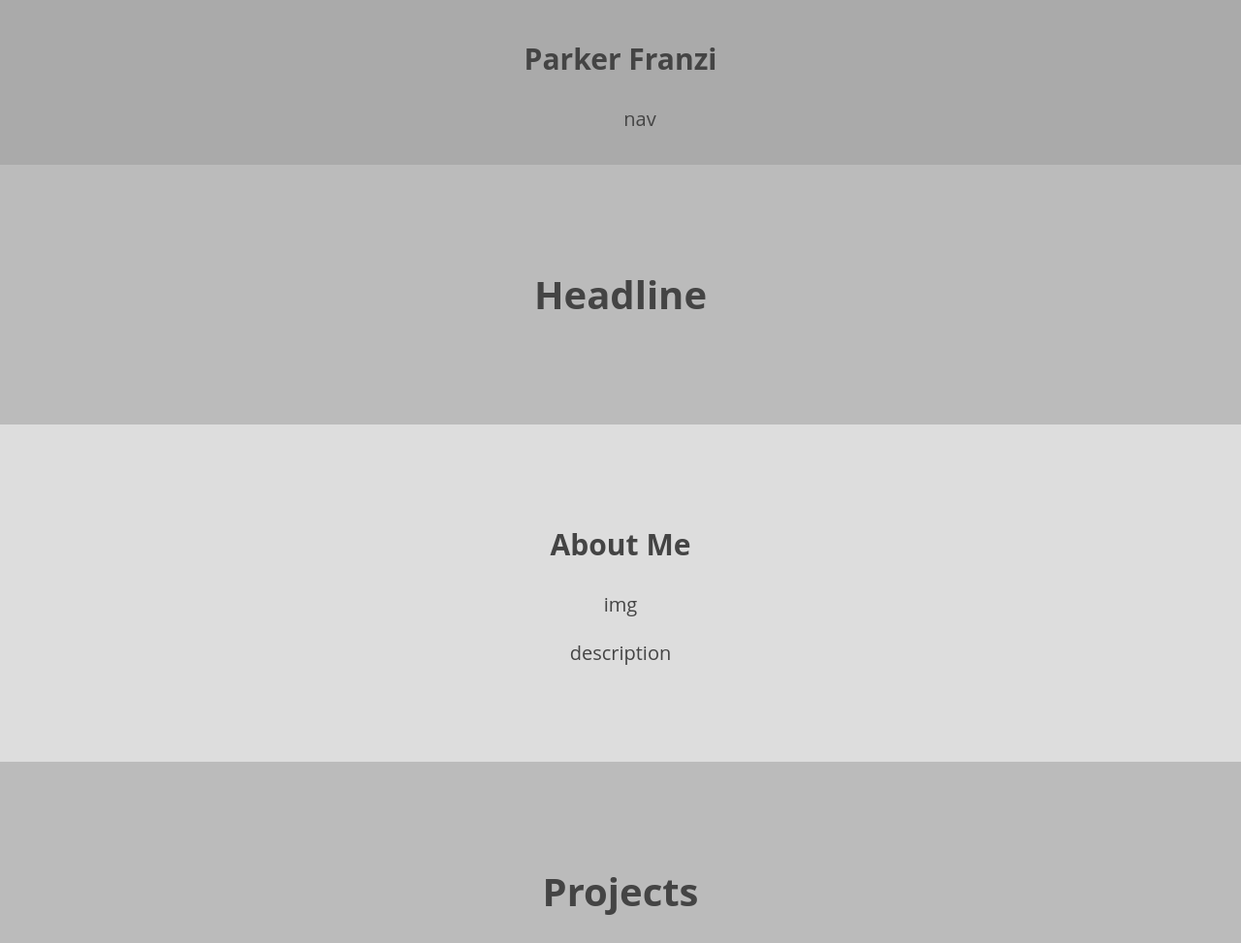
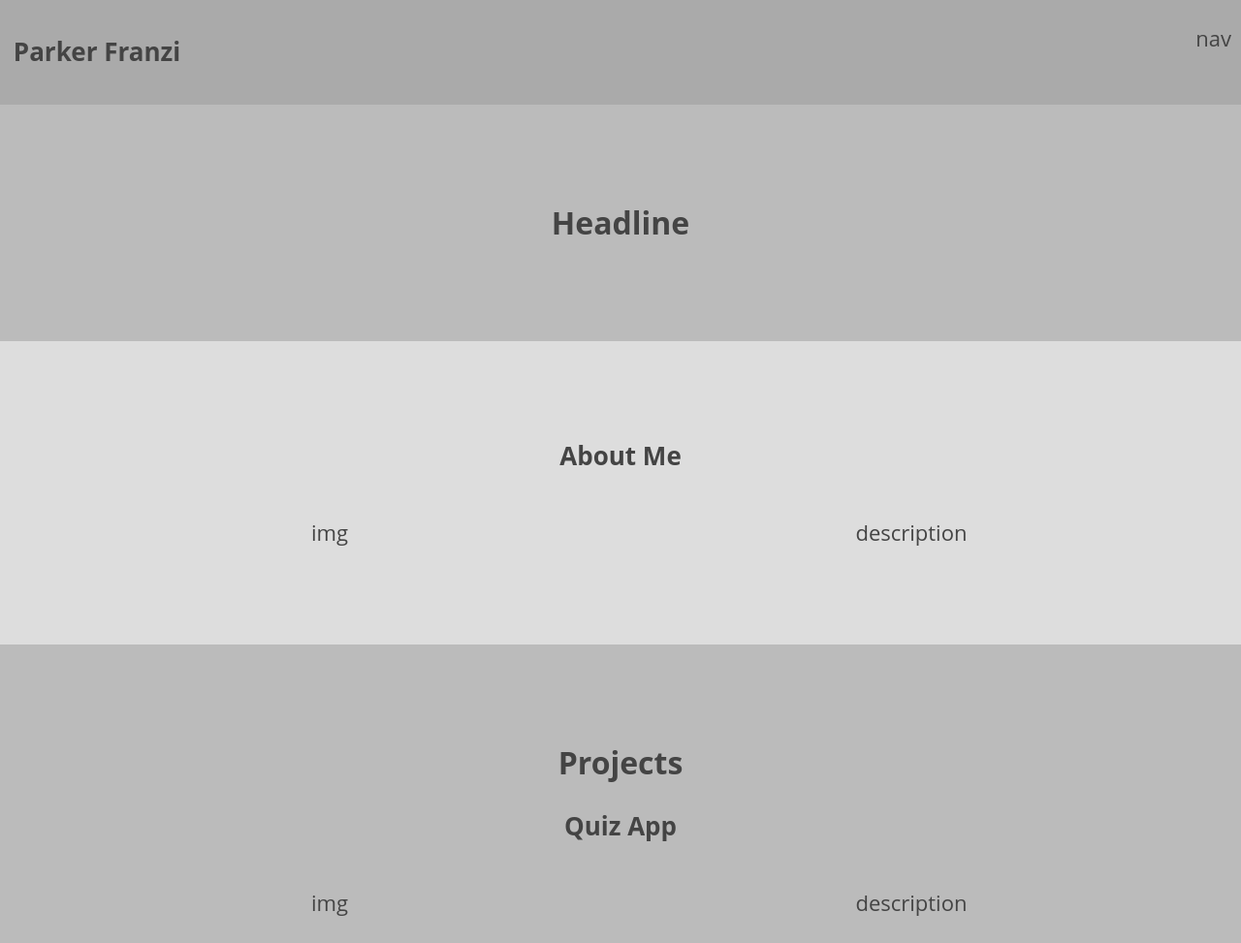
Before and after one commit to ParkerFranzi/portfolio, a plain HTML site: page index.html in a window 1280 px wide. Shown: the top 973 px of the page at 97% size. Drawn offline with nearby package versions, Linux system fonts and the light colour scheme.

Commit message:
added some more css

```diff
--- a/index.html
+++ b/index.html
@@ -8,14 +8,16 @@
 </head>
 <body>
     <header role="banner">
+        <div class="row">
             <div class="logo">
                 <h2>Parker Franzi</h2>
             </div>
             <nav role="navigation">
                 <ul class="main-nav">
-                <p>nav</p>
+                    <li>nav</li>
                 </ul>
             </nav>
+        </div>
     </header>
 
 
@@ -29,11 +31,13 @@
         <section>
             <div class="container">
                 <h2>About Me</h2>
+                <div class="row">
                     <div class="col-6">
                         <p>img</p>
                     </div>
                     <div class="col-6">
                         <p>description</p>
+                    </div>
                 </div>
             </div>
         </section>
@@ -42,6 +46,14 @@
             <div class="container">
                 <h1>Projects</h1>
                 <h2>Quiz App</h2>
+                <div class="row">
+                    <div class="col-6">
+                        <p>img</p>
+                    </div>
+                    <div class="col-6">
+                        <p>description</p>
+                    </div>
+                </div>
             </div>
         </section>
     </main>
--- a/main.css
+++ b/main.css
@@ -10,7 +10,9 @@
     text-align: center;
     line-height: 1.5;
   }
-
+  header .row {
+    font-size: 0;
+  }
   header,
   footer {
     padding: 1% 0;
@@ -18,10 +20,19 @@
   }
   ul {
     list-style-type: none;
+    padding: 0;
+    margin: 0;
   }
-  .tech-used li{
+  .main-nav {
+    text-align: right;
+  }
+  .logo {
+    width: 200px;
     display: inline-block;
-    padding: 10px;
+  }
+  nav {
+    width: calc(100% - 200px);
+    display: inline-block;
   }
   /*header {
     position: fixed;
@@ -31,6 +42,20 @@
     z-index: 10;
   }
   */
+  h1 {
+    font-size: 32px;
+  }
+  h2 {
+    font-size: 26px;
+  }
+  p {
+    font-size: 22px;
+  }
+  li {
+    font-size: 22px;
+    display: inline-block;
+    padding: 10px;
+  }
   section {
     min-height: 200px;
     padding: 6% 0;
@@ -40,3 +65,23 @@
   section:nth-child(even) {
     background-color: #ddd;
   }
+  .container {
+    max-width: 1200px;
+    margin: auto;
+  }
+
+  .col-6 {
+    width: 100%;
+  }
+  @media screen and (min-width: 676px) {
+
+  }
+
+  @media screen and (min-width: 1024px) {
+    .row {
+      display: flex;
+    }
+    .col-6 {
+      width: 50%;
+    }
+  }
```
Lines whose indentation alone changed are shown as unchanged.
